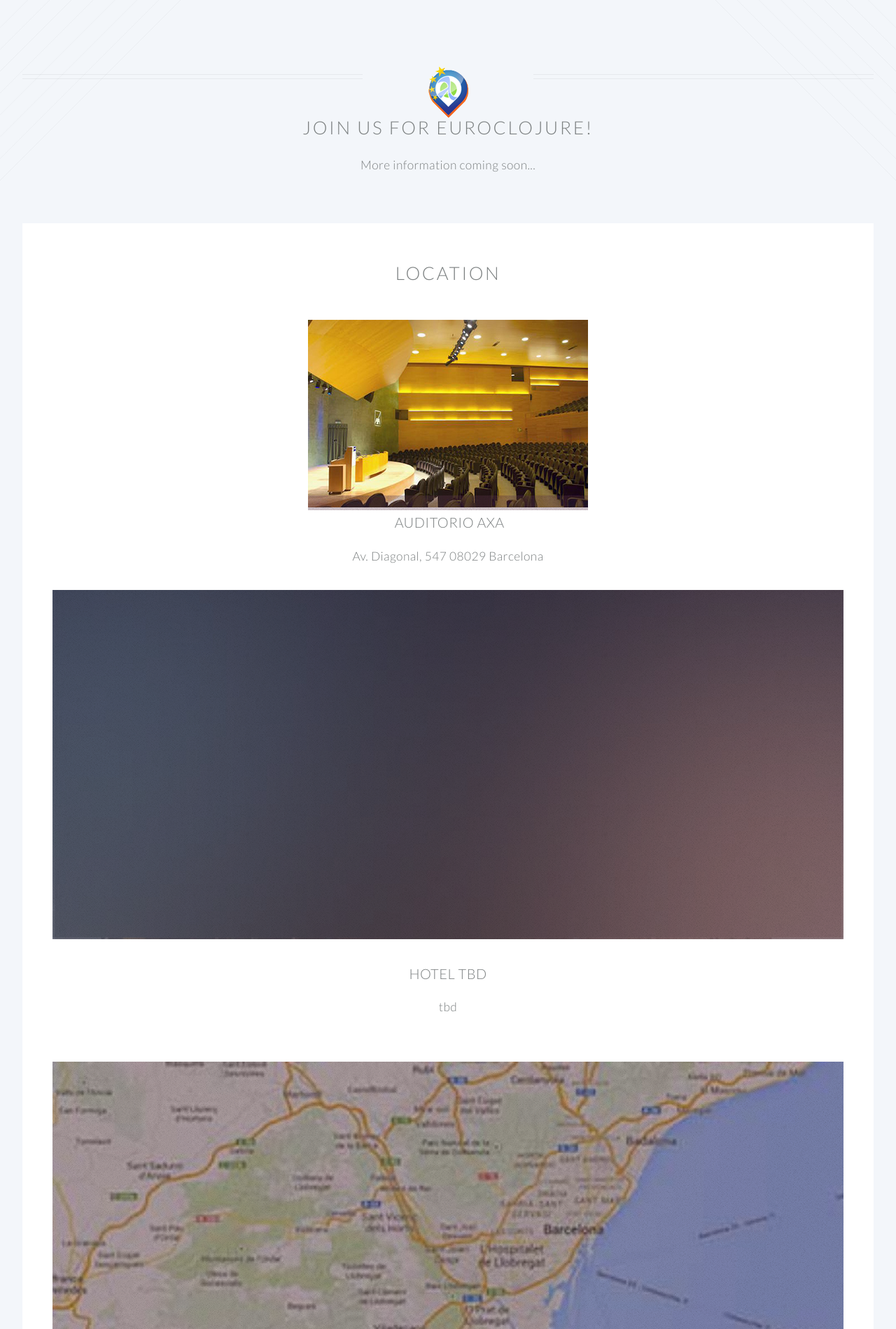
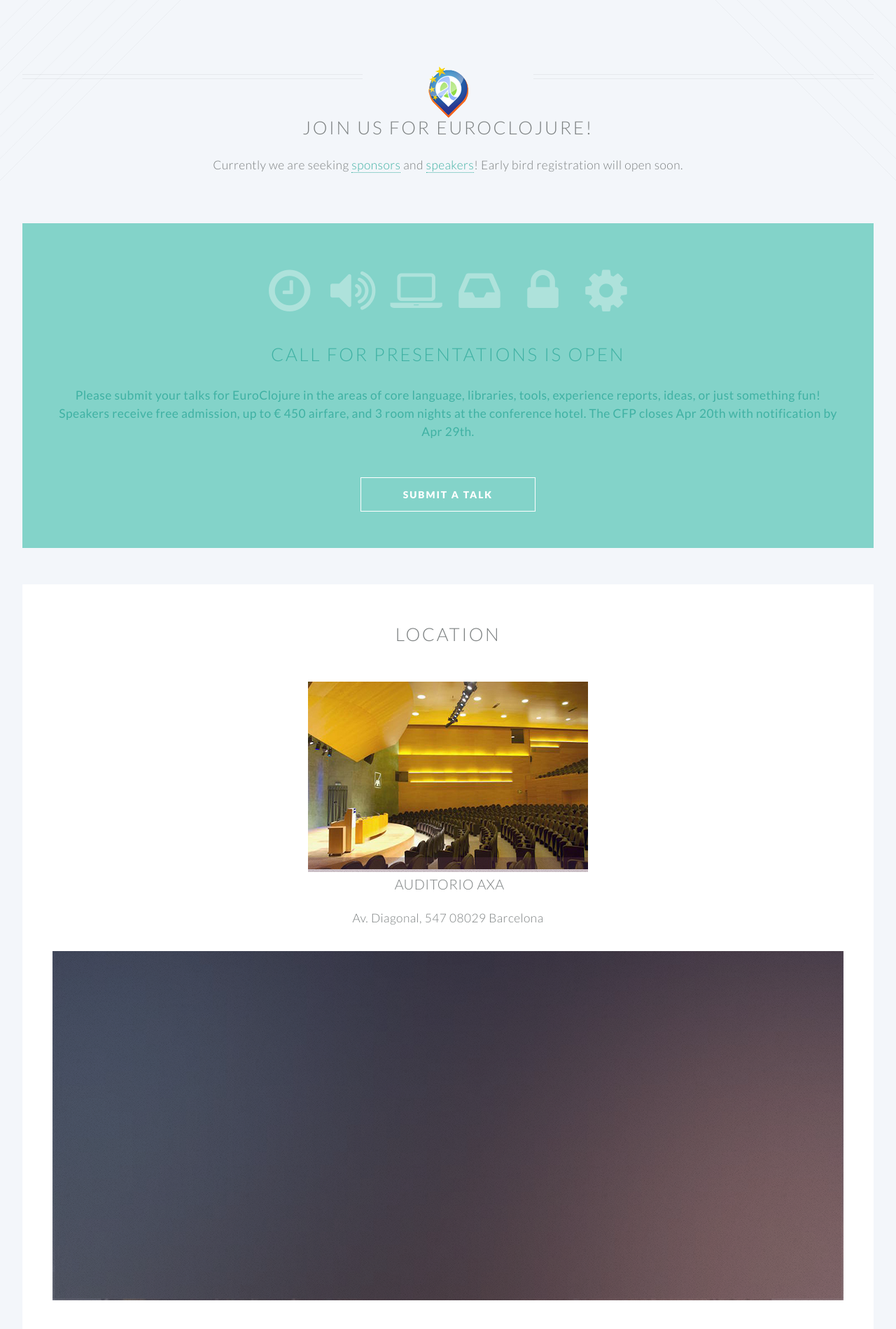
Before and after one commit to euroclojureorg/euroclojureorg.github.io, a Jekyll site: the page built from index.html, in a window 1280 px wide. Shown: the part 563-2462 px from the top of the page at 70% size. Built offline with Jekyll 4.4.1, drawn with Linux system fonts in a browser that asks for light colours; some of the changed text lies outside the part shown.

Commit message:
cfp and sponsorship

```diff
--- a/_includes/header.html
+++ b/_includes/header.html
@@ -10,10 +10,9 @@
 							<ul>
 								<li class="current"><a href="index.html">Home</a></li>
 								<!-- <li><a href="speakers">Speakers</a></li>-->
-								<!-- <li><a href="training">Training</a></li>-->
 								<!-- <li><a href="opportunity">Opportunity Grants</a></li>-->
 								<!-- <li><a href="schedule">Schedule</a></li> -->
-                                <!--<li><a href="sponsorship">Sponsorship</a></li> -->
+                                <li><a href="sponsorship">Sponsorship</a></li>
                                 <li><a href="policies">Policies</a></li>
 							</ul>
 						</li>
--- a/_layouts/home.html
+++ b/_layouts/home.html
@@ -41,7 +41,8 @@
 					<span class="icon logo"><img src="images/euro-logo.png"/></span>
 <!--					<span class="icon fa-bar-chart-o"></span> -->
 					<h2>Join us for EuroClojure!</h2>
-					<p>More information coming soon...</p>
+					<p>Currently we are seeking <a href="sponsorship">sponsors</a> and <a href="#cfp">speakers</a>!<br>
+					   Early bird registration will open soon.</p>
 				</header>
 				<!-- One -->
 <!--
@@ -94,7 +95,7 @@
 -->
 
 					<!-- Two -->
-					<!--
+
 						<section class="wrapper style2 container special-alt">
 							<div class="row half">
 								<div class="8u">
@@ -104,10 +105,10 @@
 									  <h2>CALL FOR PRESENTATIONS IS OPEN<br>
 								      </h2>
 									</header>
-									<p>Please submit your talks for Clojure/West in the areas of core language, libraries, tools, experience reports, ideas, or just something fun! Speakers receive free admission, US airfare (or $550 stipend if international), and up to 4 room nights at the conference hotel. The CFP closes Feb 11th with notification by Feb 27th.</p>
+									<p>Please submit your talks for EuroClojure in the areas of core language, libraries, tools, experience reports, ideas, or just something fun! Speakers receive free admission, up to &euro; 450 airfare, and 3 room nights at the conference hotel. The CFP closes Apr 20th with notification by Apr 29th.</p>
 									<footer>
 										<ul class="buttons">
-											<li><a href="#" class="button">Submit a talk</a></li>
+											<li><a href="https://cognitect.wufoo.com/forms/euroclojure-2015-call-for-presentations/" class="button">Submit a talk</a></li>
 										</ul>
 									</footer>
 
@@ -126,7 +127,6 @@
 								</div>
 							</div>
 						</section>
-						-->
 
 				<!-- Three -->
 					<section class="wrapper style3 container special">
@@ -227,7 +227,6 @@
 			</article>
 
 		<!-- CTA -->
-<!--
 			<section id="cta">
 
 				<header>
@@ -235,14 +234,14 @@
 				</header>
 				<footer>
 					<ul class="buttons">
-					  <li><a href="#" class="button special">register</a></li>
+<!--					  <li><a href="#" class="button special">register</a></li> -->
+					  <li><a href="https://cognitect.wufoo.com/forms/euroclojure-2015-call-for-presentations/" class="button">submit talk</a></li>
 					  <li><a href="sponsorship" class="button">sponsor</a></li>
 					</ul>
 				</footer>
 
 			</section>
--->
-
+		-->
 		{% include footer.html %}
 	</body>
 </html>
--- a/css/style.css
+++ b/css/style.css
@@ -552,7 +552,7 @@
 			background-repeat: no-repeat, no-repeat;
 			background-size: 25em, 25em;
 			color: white;
-			font-weight: 450;
+			font-weight: 500;
 		}
 
 			.wrapper.style2 .button:hover {
--- /dev/null
+++ b/sponsorship.html
@@ -0,0 +1,194 @@
+---
+layout: page
+title: EuroClojure 2015 - Sponsorship Prospectus
+---
+
+		<!-- Main -->
+			<article id="main">
+
+				<header class="special container">
+					<span class="icon fa-users"></span>
+					<h2><strong>Sponsorship Prospectus</strong></h2>
+</header>
+
+				<!-- One -->
+					<section class="wrapper style4 container">
+
+						<!-- Content -->
+							<div class="content">
+								<section>
+<header> </header>
+<p>Clojure is a growing language that has attracted attention due to its powerful abstractions, well-composed feature set, integration with the JVM and the wealth of available Java libraries. </p>
+<p>If you’re interested in interacting with the Clojure community, EuroClojure is an excellent opportunity to reach 300+ Clojure developers.</p>
+<p>At EuroClojure, we have sponsorship opportunities for you to promote your brand, your product, or your company for hiring. Help us understand your needs so we can make your involvement special. </p>
+<p>Please review this prospectus and contact Alex Miller and Lynn Grogan at <a href="mailto:events@cognitect.com">events@cognitect.com</a> </p>
+							  </section>
+							</div>
+
+					</section>
+
+				<!-- Two -->
+                		<section class="wrapper style4 container">
+                <section class="wrapper style1 container special">
+						<div class="row">
+<h2>Sponsorship Levels</h2>
+
+                        <table border="1" cellpadding="2">
+  <tbody>
+    <tr>
+      <th scope="col"><div align="left"><strong>Benefit</strong></div></th>
+      <th scope="col"><strong>Platinum</strong></th>
+      <th scope="col"><strong>Gold</strong></th>
+      <th scope="col"><strong>Silver</strong></th>
+      <th scope="col"><strong>Supporter</strong></th>
+    </tr>
+    <tr>
+      <td>&nbsp;</td>
+      <td>6,000 &euro;</td>
+      <td>4,000 &euro;</td>
+      <td>2,000 &euro;</td>
+      <td>1,000 &euro;</td>
+    </tr>
+    <tr>
+      <td><div align="left">Conference session passes</div></td>
+      <td>6</td>
+      <td>3</td>
+      <td>2</td>
+      <td>0</td>
+    </tr>
+    <tr>
+      <td><div align="left">Logo on event website</div></td>
+      <td><i class="fa fa-check"></i></td>
+      <td><i class="fa fa-check"></i></td>
+      <td><i class="fa fa-check"></i></td>
+      <td><i class="fa fa-check"></i></td>
+    </tr>
+    <tr>
+      <td><div align="left">Tweet from @euroclojure account</div></td>
+      <td><i class="fa fa-check"></i></td>
+      <td><i class="fa fa-check"></i></td>
+      <td><i class="fa fa-check"></i></td>
+      <td><i class="fa fa-check"></i></td>
+    </tr>
+    <tr>
+      <td><div align="left">Opportunity to provide handouts/swag</div></td>
+      <td><i class="fa fa-check"></i></td>
+      <td><i class="fa fa-check"></i></td>
+      <td><i class="fa fa-check"></i></td>
+      <td>&nbsp;</td>
+    </tr>
+    <tr>
+      <td><div align="left">Sponsorship table in exhibit hall</div></td>
+      <td><i class="fa fa-check"></i></td>
+      <td><i class="fa fa-check"></i></td>
+      <td><i class="fa fa-check"></i></td>
+      <td>&nbsp;</td>
+    </tr>
+     <tr>
+      <td><div align="left">Inclusion in hiring newsletter to mailing list</div></td>
+      <td><i class="fa fa-check"></i></td>
+      <td><i class="fa fa-check"></i></td>
+      <td><i class="fa fa-check"></i></td>
+      <td>&nbsp;</td>
+    </tr>
+    <tr>
+      <td><div align="left">Logo on screen throughout the conference</div></td>
+      <td><i class="fa fa-check"></i></td>
+      <td><i class="fa fa-check"></i></td>
+      <td>&nbsp;</td>
+      <td>&nbsp;</td>
+    </tr>
+    <tr>
+      <td><div align="left">Logo/description in email marketing</div></td>
+      <td><i class="fa fa-check"></i></td>
+      <td>&nbsp;</td>
+      <td>&nbsp;</td>
+      <td>&nbsp;</td>
+    </tr>
+  </tbody>
+</table>
+
+								</section>
+
+							</div>
+						</div>
+					</section>
+
+
+					<section class="wrapper style4 container">
+
+						<!-- Content -->
+							<div class="content">
+								<section>
+<h2>Special Sponsorships</h2>
+
+                        <table border="1" cellpadding="2">
+  <tbody>
+    <tr>
+      <td><div align="left">Party Sponsorship (1 only)</div></td>
+      <td>3,000 &euro;</td>
+    </tr>
+    <tr>
+      <td><div align="left">Lanyard Sponsorship (1 only)</div></td>
+      <td>2,500 &euro;</td>
+    </tr>
+  </tbody>
+</table>
+
+<p>These special sponsorships also receive all benefits of the Supporter level sponsorship listed above.</p>
+
+<p>Email <a href="mailto:events@cognitect.com">events@cognitect.com</a> to sponsor EuroClojure!</p>
+
+							  </section>
+							</div>
+
+					</section>
+
+				<section class="wrapper style4 container">
+					<h2>Opportunity Grant Sponsorships</h2>
+
+					<p>Our first Opportunity Grant program last fall at Clojure/conj helped 12 community members. After the conference, one recipient wrote to us and said:</p>
+
+					<blockquote>“This single event might have changed the course of my career as an aspiring software engineer.”<br/>-- David V.</blockquote>
+
+					<p>For EuroClojure we would like to support 20 community members and will need at least 20,000 &euro; to reach our goal. We’ve currently raised 5,000 &euro; and have a ways to go. Every contribution helps to make a difference in our community! Here’s how your company can help:</p>
+
+					<section class="wrapper style1 container special">
+					<table border="1" cellpadding="2">
+					  <tbody>
+					    <tr>
+					      <th scope="col"><div align="left"><strong>Sponsorship Level</strong></div></th>
+					      <th scope="col"><strong>Iron</strong></th>
+					      <th scope="col"><strong>Bronze</strong></th>
+					      <th scope="col"><strong>Titanium</strong></th>
+					    </tr>
+					    <tr>
+					      <td><div align="left">Cost</div></td>
+					      <td>1,000 &euro;</td>
+					      <td>2,000 &euro;</td>
+					      <td>4,000 &euro;</td>
+					    </tr>
+					    <tr>
+					      <td><div align="left">Thank you tweet from @euroclojure</div></td>
+					      <td><i class="fa fa-check"></i></td>
+					      <td><i class="fa fa-check"></i></td>
+					      <td><i class="fa fa-check"></i></td>
+					    </tr>
+					    <tr>
+					      <td><div align="left">Logo & Link on Opportunity Grant Web Page</div></td>
+					      <td><i class="fa fa-check"></i></td>
+					      <td><i class="fa fa-check"></i></td>
+					      <td><i class="fa fa-check"></i></td>
+					    </tr>
+					    <tr>
+					      <td><div align="left">Top placement on Opportunity Grant web page</div></td>
+					      <td>&nbsp;</td>
+					      <td>&nbsp;</td>
+					      <td><i class="fa fa-check"></i></td>
+					    </tr>
+					</tbody>
+					</table>
+					</section>
+
+				</section>
+			</article>
```
